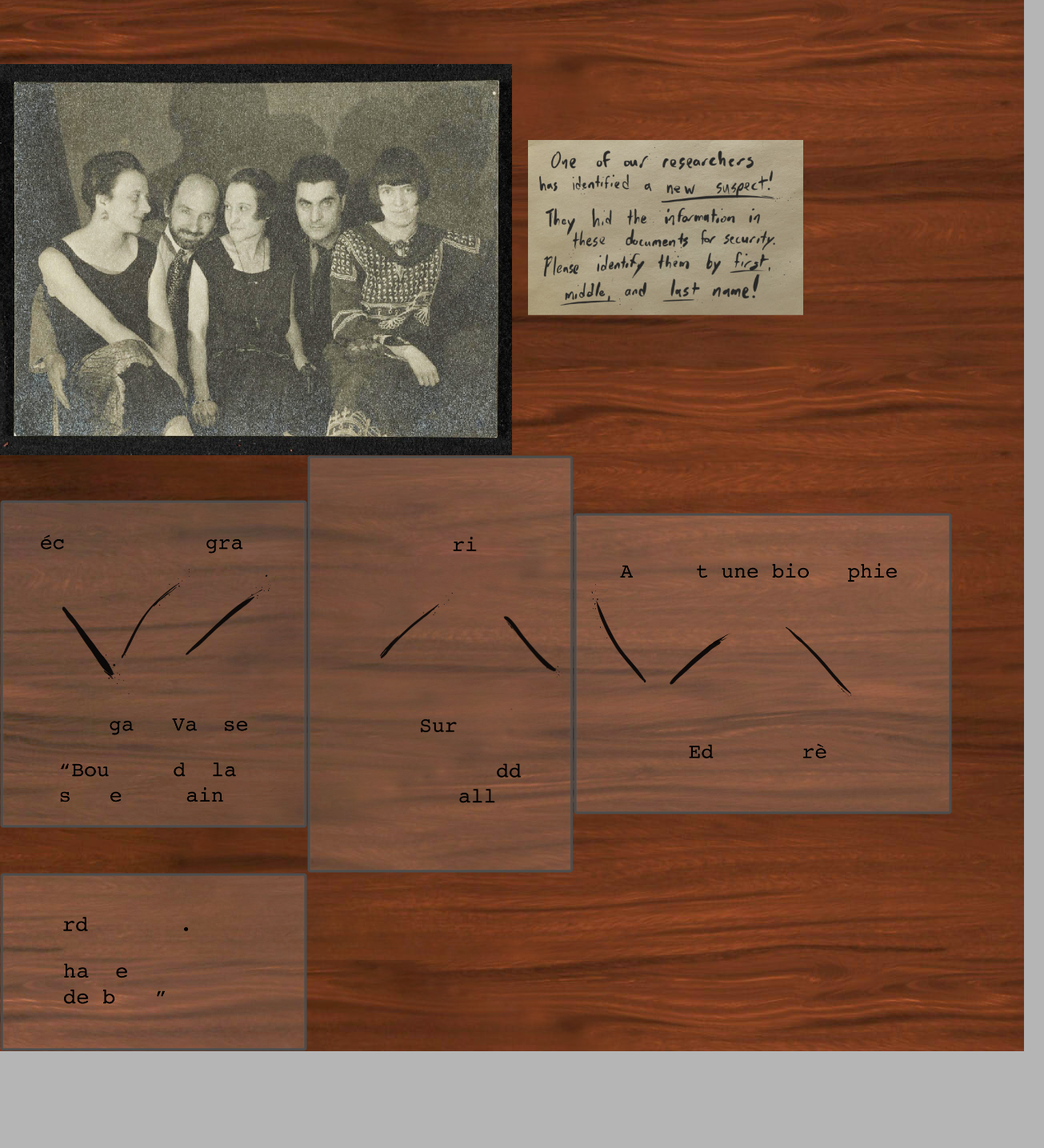
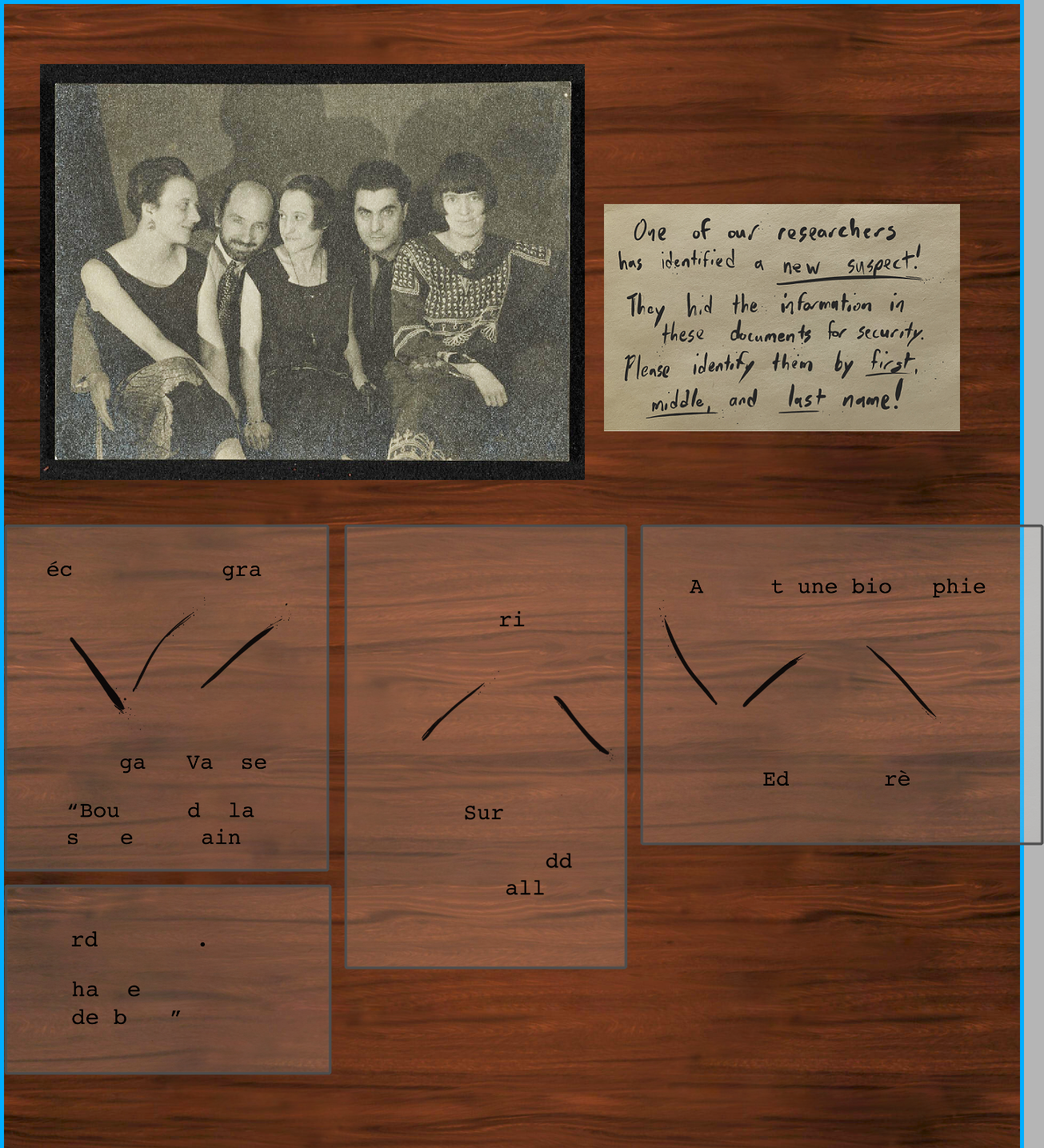
Before and after one commit to cmrnprry/RMutt-Web-Dev, a React (Create React App) app: page /tissue-paper in a window 1280 px wide. Shown: the top 1435 px of the page at 80% size, 1305 px wide, since content can reach past the window. Before the commit the page ends 1314 px from the top, so only its background shows below. Built offline with nearby package versions, Linux system fonts and the light colour scheme.

Commit message:
fixed tissue paper

```diff
--- a/src/Puzzles/tissue_paper/tissue_paper.js
+++ b/src/Puzzles/tissue_paper/tissue_paper.js
@@ -24,7 +24,7 @@ var img1InPlace = false, img2InPlace = false, img3InPlace = false, img4InPlace =
 //track the position of an object
 var x = 0, y = 0;
 
-interact('.draggable-2').draggable({
+interact('.draggable-3').draggable({
     modifiers: [
         interact.modifiers.snap({
             targets: [
@@ -64,6 +64,9 @@ function dragMoveListener(event) {
     target.setAttribute('data-x', x)
     target.setAttribute('data-y', y)
 
+    var top = document.getElementsByName(event.target.name)[0].style.top;
+    var left = document.getElementsByName(event.target.name)[0].style.left;
+
     console.log(event.target.classList[1] + " at x: " + x);
     console.log(event.target.classList[1] + " at y: " + y);
 }
@@ -94,7 +97,7 @@ function checkPosition(obj, dx, dy) {
 
 
 function checkImage1(dx, dy) {
-    if ((dx >= 136 && dx <= 179) && (dy <= -602 && dy >= -671)) {
+    if ((dx >= 153 && dx <= 214) && (dy <= -520 && dy >= -597)) {
         img1InPlace = true;
     }
     else {
@@ -105,7 +108,8 @@ function checkImage1(dx, dy) {
 }
 
 function checkImage2(dx, dy) {
-    if ((dx >= -455 && dx <= -408) && (dy <= -621 && dy >= -667)) {
+
+    if ((dx <= -333 && dx >= -380) && (dy <= -606 && dy >= -653)) {
         img2InPlace = true;
     }
     else {
@@ -116,7 +120,7 @@ function checkImage2(dx, dy) {
 }
 
 function checkImage3(dx, dy) {
-    if ((dx >= -786 && dx <= -729) && (dy >= -721 && dy <= -646)) {
+    if ((dx <= -622 && dx >= -683) && (dy <= -541 && dy >= -607)) {
         img3InPlace = true;
     }
     else {
@@ -128,7 +132,7 @@ function checkImage3(dx, dy) {
 }
 
 function checkImage4(dx, dy) {
-    if ((dx >= 243 && dx <= 271) && (dy >= -955 && dy <= -918)) {
+    if ((dx >= 233 && dx <= 306) && (dy >= -797 && dy <= -752)) {
         img4InPlace = true;
     }
     else {
@@ -147,6 +151,23 @@ class LN_Puzzle extends Component {
     // eslint-disable-next-line
     constructor(props) {
         super(props);
+
+        this.state = {
+            width: window.innerWidth,
+            height: window.innerHeight
+        };
+
+        this.resizeWindow = this.resizeWindow.bind(this);
+    }
+
+    componentDidMount() {
+        window.addEventListener("resize", this.resizeWindow);
+    }
+
+    //So the program always has the correct width and height of window
+    resizeWindow() {
+        console.log()
+        this.setState({ width: window.innerWidth, height: window.innerHeight });
     }
 
     //Tells the cookies to be set
@@ -156,26 +177,58 @@ class LN_Puzzle extends Component {
         console.log("allinplace: " + allinPlace);
         if (allinPlace) {
             cookies.set('TissuePaperChildren');
+            this.props.history.push('/clues');
         }
     }
 
     render() {
         return (
-            <Container fluid='true' style={{ backgroundImage: `url(${Background}`, height: 'auto' }}>
+            <Container fluid='true' className="wooden-background" style={{ overflowX: 'none', minHeight: this.state.height, minWidth: this.state.width }}>
                 <Helmet>
                     <meta charSet="utf-8" />
                     <title>Layers and Layers</title>
                 </Helmet>
 
-                <div>
-                    <Image src={Under} style={{ width: '50vw', marginTop: '5em' }} />
-                    <Image src={Insrtuctions} style={{ width: '30vw', padding: '20px', textAlign: 'center' }} />
+                <div className="tissue-paper-container">
+                    <Image src={Under} style={{
+                        top: '75px',
+                        left: '45px',
+                        position: 'absolute'
+                    }} />
+                    <Image src={Insrtuctions} style={{
+                        position: 'absolute',
+                        top: '250px',
+                        left: '750px',
+                    }} />
 
                     {/* Draggables */}
-                    <Image className="draggable-2 1" src={Image1} style={{ width: '30vw' }} onMouseUp={() => this.setChildren()}/>
-                    <Image className="draggable-2 2" src={Image2} style={{ width: '26vw' }} onMouseUp={() => this.setChildren()}/>
-                    <Image className="draggable-2 3" src={Image3} style={{ width: '37vw' }} onMouseUp={() => this.setChildren()}/>
-                    <Image className="draggable-2 4" src={Image4} style={{ width: '30vw' }} onMouseUp={() => this.setChildren()}/>
+                    <Image name="image1" className="draggable-3 1" src={Image1}
+                        style={{
+                            width: '407px',
+                            top: '650px',
+                            left: '0px'
+                        }} onMouseUp={() => this.setChildren()} />
+
+                    <Image name="image2" className="draggable-3 2"
+                        src={Image2} style={{
+                            width: '355px',
+                            top: '650px',
+                            left: '425px'
+                        }} onMouseUp={() => this.setChildren()} />
+
+                    <Image name="image3" className="draggable-3 3"
+                        src={Image3} style={{
+                            width: '505px',
+                            top: '650px',
+                            left: '795px'
+                        }} onMouseUp={() => this.setChildren()} />
+
+                    <Image name="image4" className="draggable-3 4"
+                        src={Image4} style={{
+                            width: '410px',
+                            top: '1100px',
+                            left: '0px'
+                        }} onMouseUp={() => this.setChildren()} />
                 </div>
             </Container>
 
--- a/src/Stylesheets/tissue_paper.css
+++ b/src/Stylesheets/tissue_paper.css
@@ -10,16 +10,17 @@
     border: 3px solid #999;
 }
 
-.draggable-2.can-drop-2 {
+.draggable-3.can-drop-2 {
   background-color: rgba(173, 216, 230, 0.224);
     border: 3px solid lightblue;
 }
-/*
-.draggable-2
+
+.draggable-3
 {
   touch-action: none;
   user-select: none;
-} */
+  position: absolute;
+}
 
 .dropzone-2
 {
@@ -27,6 +28,14 @@
   margin: 10px auto 30px;
   padding: 10px;
   position: absolute;
+}
+
+.tissue-paper-container
+{
+	position: relative;
+  border: 5px solid rgb(0, 174, 255);
+  width: auto;
+  height: 1510px;
 }
 
 .box
```
Also changed, not shown: src/Puzzles/tissue_paper/tissue_paper_instructions.png, src/Puzzles/tissue_paper/tissue_paper_under.png.
